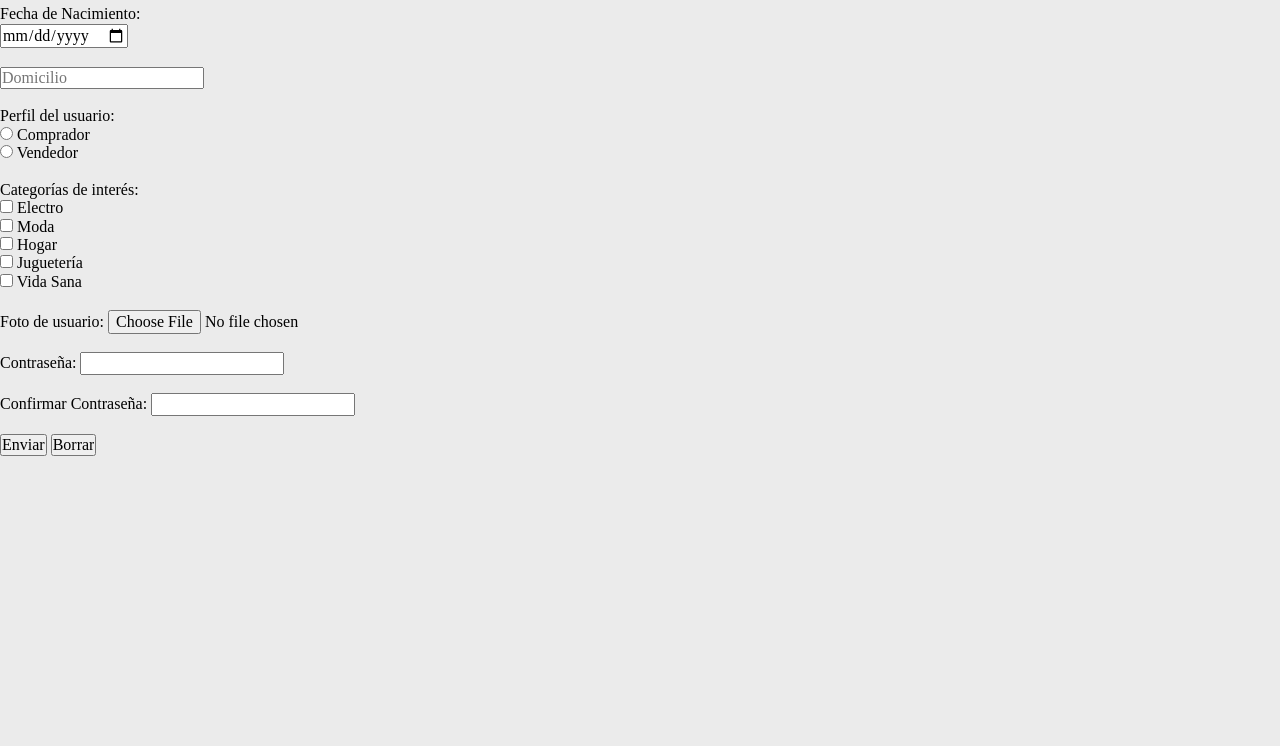
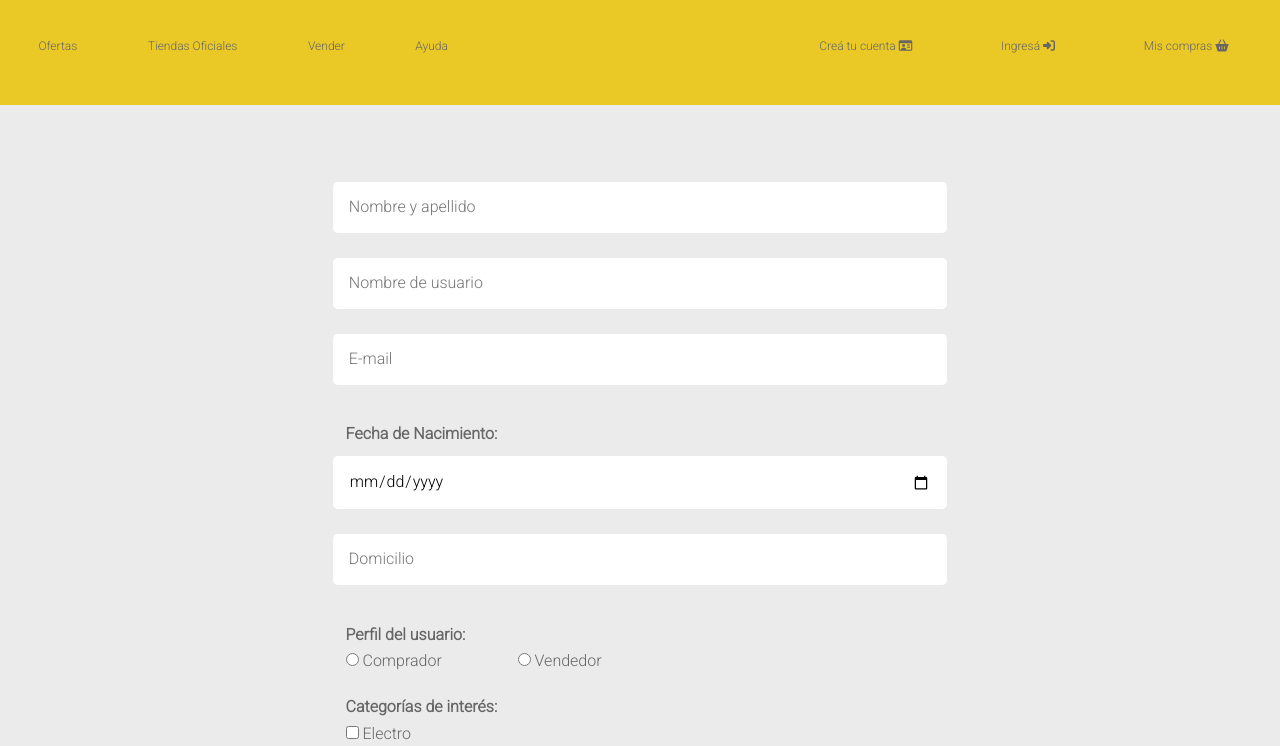
Before and after one commit to GM-Tomas/DHouseEjercicios, a website: page MercadoLiebre/views/register.html in a window 1280 px wide. Shown: the part 117-863 px from the top of the page. Before the commit the page ends 800 px from the top, so only its background shows below. Drawn offline with Linux system fonts and the light colour scheme; files that its build step writes are made by us from their sources.

Commit message:
Mejora del css y ultimos cambios a MercadoLiebre

```diff
--- /dev/null
+++ b/MercadoLiebre/public/css/forms.css
@@ -0,0 +1,62 @@
+.main-form {
+  display: flex;
+  flex-direction: column;
+  padding: 5vw 25vw;
+}
+
+.normal-input {
+  border: none;
+  border-radius: 5px;
+  padding: 2vh;
+  margin: 1vw;
+}
+
+#foto_usuario {
+  padding: 1vh;
+}
+
+.title-in-form {
+  font-weight: bold;
+  font-size: 16px;
+  margin-left: 2vw;
+  margin-top: 3.5vh;
+}
+
+.radio-container {
+  margin-left: 2vw;
+  margin-top: 1vh;
+  display: flex;
+  justify-content: space-between;
+}
+
+.checkbox-container {
+  margin-left: 2vw;
+  margin-top: 1vh;
+}
+
+.form-button {
+  width: 50%;
+  margin: auto;
+  padding: 10px;
+  border-radius: 5px;
+  border-radius: 5px;
+  margin-top: 3vh;
+  background-color: var(--azul);
+  color: var(--blanco);
+}
+
+.form-button:hover {
+  background-color: #0022AA;
+}
+
+@media only screen and (min-width: 769px) {
+  .radio-container {
+    width: 50%;
+  }
+}
+
+@media only screen and (min-width: 1279px) {
+  .radio-container {
+    width: 40%;
+  }
+}
--- a/MercadoLiebre/public/css/register.css
+++ /dev/null
@@ -1,3 +0,0 @@
-.body-register{
-  background-color: #ebebeb;
-}
--- a/MercadoLiebre/public/css/style.css
+++ b/MercadoLiebre/public/css/style.css
@@ -15,6 +15,7 @@
   margin: 0px;
   padding: 0px;
   box-sizing: border-box;
+  font-family: var(--fuente);
 }
 
 p {
@@ -29,9 +30,8 @@ span {
   font-size: 12px;
 }
 
-.body-home {
+body{
   width: 100vw;
-  font-family: var(--fuente);
   color: var(--gris-oscuro);
   background-color: var(--gris-claro);
 }
@@ -94,6 +94,11 @@ header {
   border-bottom-right-radius: 5px;
 }
 
+.search-bar{
+  display: flex;
+  align-items: center;
+}
+
 .burger-menu {
   display: flex;
   justify-content: center;
@@ -111,6 +116,19 @@ header {
 .main-nav-bar {
   display: none;
 }
+
+.main-nav-bar ul {
+  display: flex;
+  justify-content: space-between;
+  list-style: none;
+  width: 32vw;
+}
+
+.main-nav-bar a {
+  text-decoration: none;
+  color: var(--gris-oscuro);
+}
+
 
 /*Banner*/
 #banner {
@@ -280,14 +298,6 @@ Hover animation
     margin-top: 3vw;
   }
 
-  .main-nav-bar ul {
-    display: flex;
-    justify-content: space-between;
-    list-style: none;
-    text-decoration: none;
-    width: 32vw;
-  }
-
   .product {
     width: 40%;
   }
--- a/MercadoLiebre/views/register.html
+++ b/MercadoLiebre/views/register.html
@@ -1,54 +1,156 @@
 <!DOCTYPE html>
 <html>
+
 <head>
   <title>Registro de Usuario</title>
+  <meta name="viewport" content="width=device-width, initial-scale=1" />
   <link rel="stylesheet" href="normalize.css" />
   <link rel="stylesheet" href="https://cdnjs.cloudflare.com/ajax/libs/font-awesome/6.4.0/css/all.min.css" />
   <link rel="stylesheet" href="css/style.css" />
-  <link rel="stylesheet" href="css/register.css" />
+  <link rel="stylesheet" href="css/forms.css" />
 </head>
 
 <body class="body-register">
-  <!-- <h2>Registro de Usuario</h2> -->
-  <form action="index.html" method="POST">
-    <input type="text" id="nombre" name="nombre" placeholder="Nombre y apellido" required /><br /><br />
-    <input type="text" id="username" name="username" placeholder="Nombre de usuario" required /><br /><br />
-    <input type="text" id="email" name="email" placeholder="E-mail" pattern="[a-z0-9._%+-]+@[a-z0-9.-]+\.[a-z]{2,}$" title="Ingrese un mail" required/><br /><br />
+  <header>
+    <div class="main-header-top-bar">
+      <div class="logo">
+        <img src="images/logo.svg" alt="Logo de la página" />
+      </div>
+      <form class="search-bar" action="/" method="GET">
+        <div class="search">
+          <input type="text" placeholder="Buscar productos, marcas..." />
+          <button type="submit"><i class="fa-solid fa-magnifying-glass"></i></button>
+        </div>
+      </form>
+      <div class="cuotas">
+        <span><i class="fa-solid fa-hand-holding-dollar"></i>Comprá en cuotas y sin
+          tarjeta de crédito</span>
+      </div>
+    </div>
+    <nav class="main-nav-bar">
+      <ul class="left-nav-bar">
+        <li><a href="#ofertas">Ofertas</a></li>
+        <li><a href="#">Tiendas Oficiales</a></li>
+        <li><a href="#">Vender</a></li>
+        <li><a href="#">Ayuda</a></li>
+      </ul>
 
-    <label for="fecha_nacimiento">Fecha de Nacimiento:</label><br />
-    <input type="date" id="fecha_nacimiento" name="fecha_nacimiento" required /><br /><br />
-    <input id="domicilio" name="domicilio" placeholder="Domicilio" required></input><br /><br />
+      <ul class="right-nav-bar">
+        <li>
+          <a href="/register">Creá tu cuenta <i class="fa-regular fa-id-card"></i></a>
+        </li>
+        <li>
+          <a href="/login">Ingresá <i class="fa-solid fa-right-to-bracket"></i></a>
+        </li>
+        <li>
+          <a href="#">Mis compras <i class="fa-solid fa-basket-shopping"></i></a>
+        </li>
+      </ul>
+    </nav>
+    <div class="burger-menu">
+      <button><i class="fas fa-bars fa-2xl"></i></button>
+    </div>
+  </header>
 
-    <label for="perfil_usuario">Perfil del usuario:</label><br />
+  <form class="main-form" action="/" method="POST">
+    <input class="normal-input" type="text" id="nombre" name="nombre" placeholder="Nombre y apellido" required />
+    <input class="normal-input" type="text" id="username" name="username" placeholder="Nombre de usuario" required />
+    <input class="normal-input" type="email" id="email" name="email" placeholder="E-mail" title="Ingrese un mail"
+      required />
+
+    <label class="title-in-form" for="fecha_nacimiento">Fecha de Nacimiento:</label>
+    <input class="normal-input" type="date" id="fecha_nacimiento" name="fecha_nacimiento" required />
+
+    <input class="normal-input" id="domicilio" name="domicilio" placeholder="Domicilio" required></input>
+
+    <label class="title-in-form" for="perfil_usuario">Perfil del usuario:</label>
+
+    <div class="radio-container">
+      <div class="radio-item">
         <input type="radio" id="comprador" name="perfil_usuario" value="comprador" required />
-    <label for="comprador">Comprador</label><br />
+        <label for="comprador">Comprador</label>
+      </div>
+
+      <div class="radio-item">
         <input type="radio" id="vendedor" name="perfil_usuario" value="vendedor" required />
-    <label for="vendedor">Vendedor</label><br /><br />
+        <label for="vendedor">Vendedor</label>
+      </div>
+    </div>
 
-    <label for="categorias_interes">Categorías de interés:</label><br />
+    <label class="title-in-form" for="categorias_interes">Categorías de interés:</label>
+
+    <div class="checkbox-container">
       <input type="checkbox" id="electro" name="categorias_interes" value="electro" />
-    <label for="electro">Electro</label><br />
+      <label for="electro">Electro</label>
+    </div>
+
+    <div class="checkbox-container">
       <input type="checkbox" id="moda" name="categorias_interes" value="moda" />
-    <label for="moda">Moda</label><br />
+      <label for="moda">Moda</label>
+    </div>
+
+    <div class="checkbox-container">
       <input type="checkbox" id="hogar" name="categorias_interes" value="hogar" />
-    <label for="hogar">Hogar</label><br />
+      <label for="hogar">Hogar</label>
+    </div>
+
+    <div class="checkbox-container">
       <input type="checkbox" id="jugueteria" name="categorias_interes" value="jugueteria" />
-    <label for="jugueteria">Juguetería</label><br />
+      <label for="jugueteria">Juguetería</label>
+    </div>
+
+    <div class="checkbox-container">
       <input type="checkbox" id="vida_sana" name="categorias_interes" value="vida_sana" />
-    <label for="vida_sana">Vida Sana</label><br /><br />
+      <label for="vida_sana">Vida Sana</label>
+    </div>
 
-    <label for="foto_usuario">Foto de usuario:</label>
-    <input type="file" id="foto_usuario" name="foto_usuario" accept="image/*" required /><br /><br />
+    <label class="title-in-form" for="foto_usuario">Foto de usuario:</label>
+    <input class="normal-input" type="file" id="foto_usuario" name="foto_usuario" accept="image/*" required />
 
-    <label for="password">Contraseña:</label>
-    <input type="password" id="password" name="password" required /><br /><br />
+    <!-- <label class="title-in-form" for="password">Contraseña:</label> -->
+    <input class="normal-input" type="password" id="password" name="password" placeholder="Ingrese su contraseña"
+      required />
 
-    <label for="confirm_password">Confirmar Contraseña:</label>
-    <input type="password" id="confirm_password" name="confirm_password" required /><br /><br />
+    <!-- <label class="title-in-form" for="confirm_password">Confirmar Contraseña:</label> -->
+    <input class="normal-input" type="password" id="confirm_password" placeholder="Confirme su contraseña"
+      name="confirm_password" required />
 
-    <input class="enviar" type="submit" value="Enviar" />
-    <input type="reset" value="Borrar" />
+    <input class="form-button" type="submit" action="home.html" value="Enviar" />
+    <input class="form-button" type="reset" value="Borrar" />
   </form>
+
+
+  <footer>
+    <div class="footer-container">
+      <div class="footerElement">
+        <i class="fa-solid fa-credit-card fa-2xl"></i>
+        <h3>Pagá con tarjeta o en efectivo</h3>
+        <p>
+          Con Mercado Liebre Cash, tenés cuotas sin interés con tarjeta o
+          efectivo en puntos de pago. ¡Y siempre es seguro!
+        </p>
+      </div>
+      <div class="footerElement">
+        <i class="fa-solid fa-gift fa-2xl"></i>
+        <h3>Envío gratis desde $2.500</h3>
+        <p>
+          Solo por estar registrad@ en Mercado Liebre tenés envíos gratis en
+          miles de productos. Es un beneficio de Mercado Puntos.
+        </p>
+      </div>
+      <div class="footerElement">
+        <i class="fa-solid fa-user-shield fa-2xl"></i>
+        <h3>Seguridad, de principio a fin</h3>
+        <p>
+          ¿No te gusta? ¡Devolvelo! En Mercado Liebre, no hay nada que no
+          puedas hacer, porque estás siempre protegid@.
+        </p>
+      </div>
+    </div>
+    <div class="footer-row">
+      <p>© 1999-2023 MercadoLiebre S.R.L.</p>
+    </div>
+  </footer>
 </body>
 
 </html>
```
Also changed, not shown: MercadoLiebre/public/css/login.css (deleted, +0 -8 lines), MercadoLiebre/views/home.html (+8 -6 lines), MercadoLiebre/views/login.html (+80 -6 lines). Lines whose indentation alone changed are shown as unchanged.
